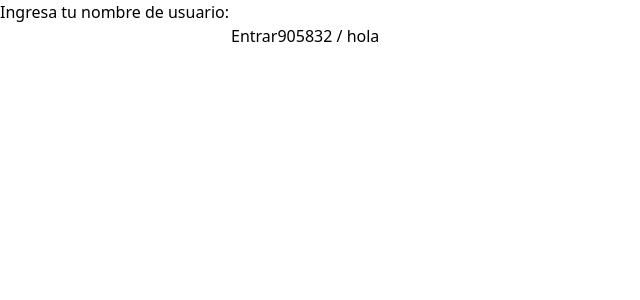
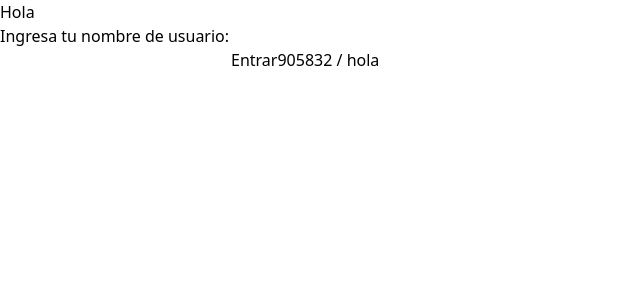
Before and after one commit to Rodolfo05/Rodolfo05-chat-react-socketio-frontend, a React (Vite) app: page / in a window 1280 px wide. Shown: the top 300 px of the page, without its empty margins (0-640 px from the left). Built offline with nearby package versions, Linux system fonts and the light colour scheme; no server answers.

Commit message:
deploy 2.2

```diff
--- a/src/App.jsx
+++ b/src/App.jsx
@@ -7,7 +7,7 @@ export const App = () => {
 
   return (
     <>
-
+  <h1>Hola</h1>
       <AppRouter />
 
     </>
```
